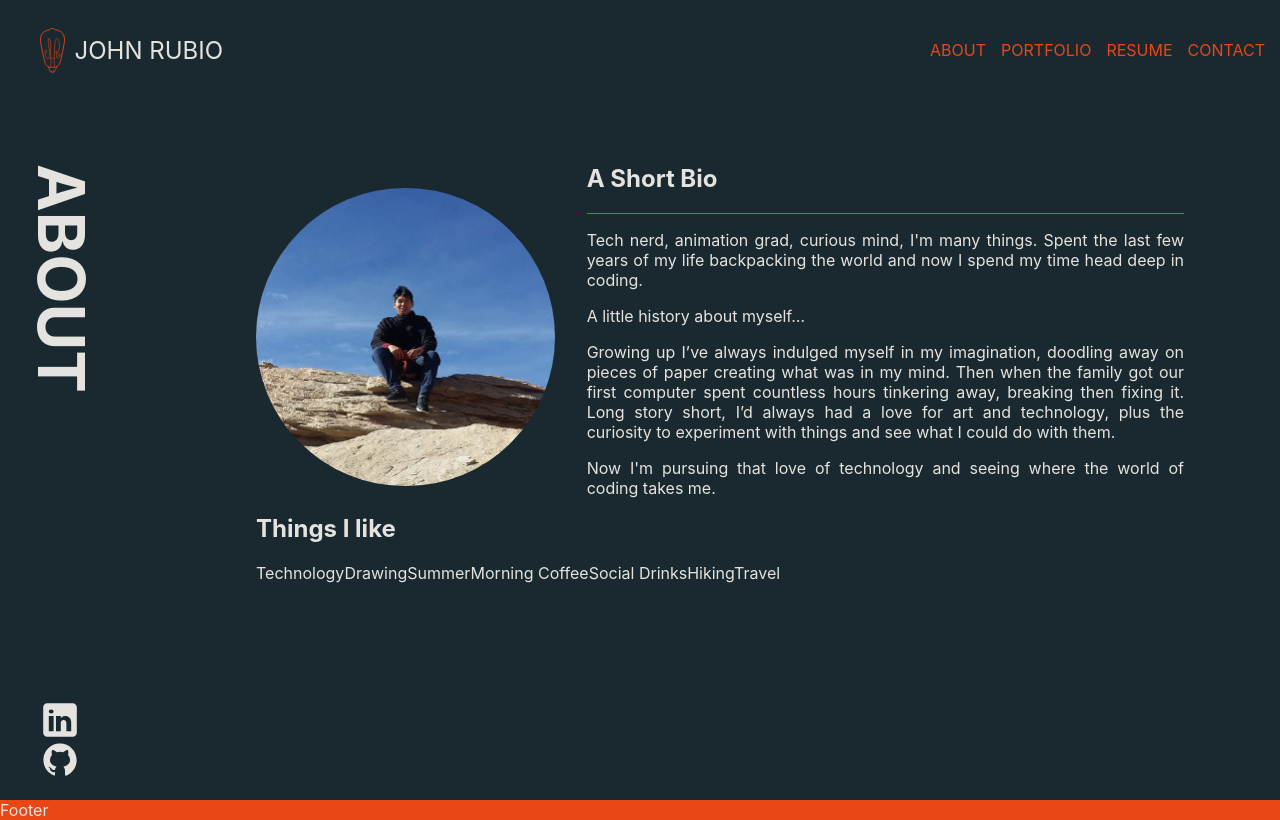
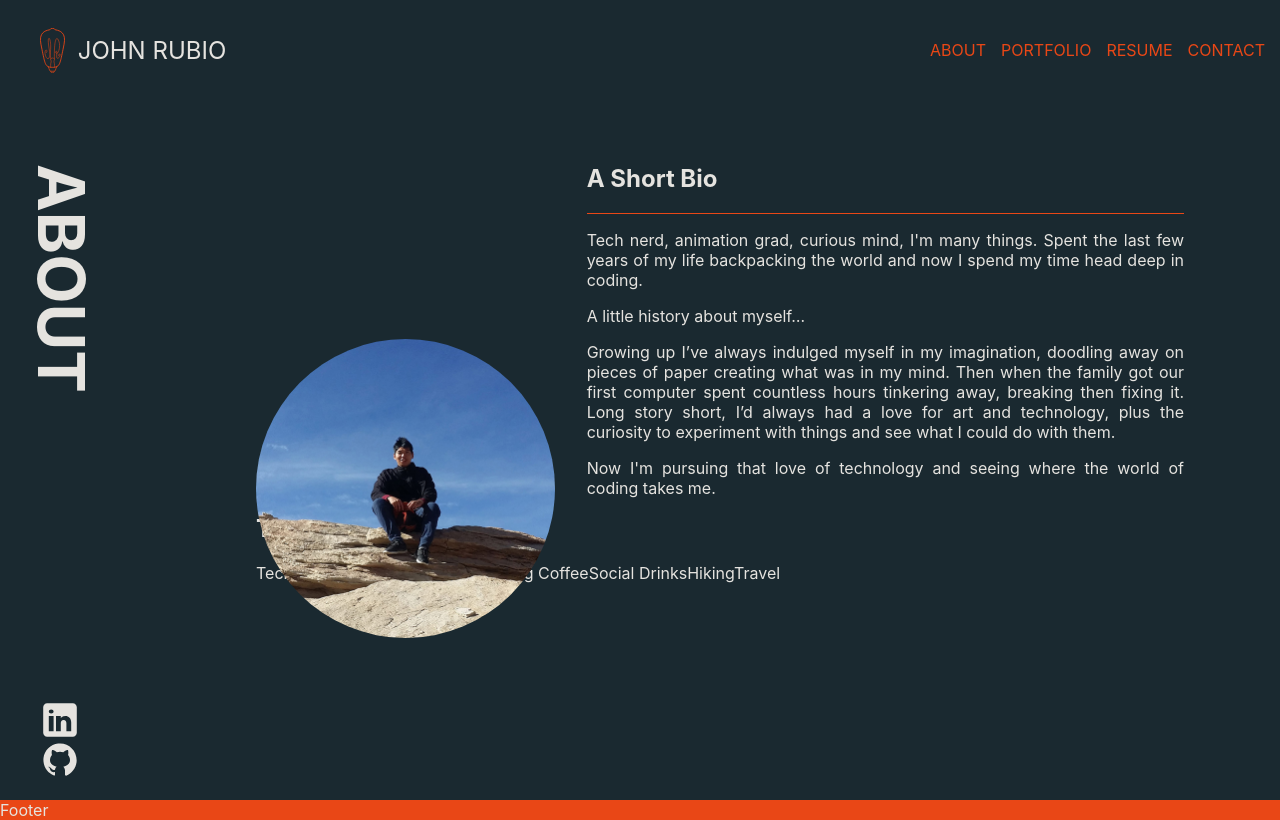
Before and after one commit to livelifedev/portfolio2020, a Next.js app: page /about in a window 1280 px wide. Built offline with nearby package versions, Linux system fonts and the light colour scheme.

Commit message:
added image placeholder in about

```diff
--- a/pages/about.js
+++ b/pages/about.js
@@ -3,6 +3,7 @@ import Layout from "../src/components/layouts/Layout";
 import styles from "./about.module.scss";
 
 export default function About() {
+  const [imageLoaded, setImageLoaded] = useState(false);
   const [showHobbyText, setHobbyText] = useState("");
   const [selectedHobby, setSelectedHobby] = useState();
   const hobbies = [
@@ -40,7 +41,12 @@ export default function About() {
       <div className={styles.about}>
         <div className={styles.profile}>
           <div className={styles.profilePhoto}>
-            <img src="/profile.jpg" alt="Profile" />
+            <img
+              src="/profile.jpg"
+              alt="Profile"
+              onLoad={() => console.log("run onload") || setImageLoaded(true)}
+            />
+            {!imageLoaded && <div className={styles.placeholder}></div>}
           </div>
           <div className={styles.bioText}>
             <h2>A Short Bio</h2>
--- a/pages/about.module.scss
+++ b/pages/about.module.scss
@@ -8,10 +8,12 @@
 
   .profilePhoto {
     flex: 1;
+    position: relative;
 
     img {
       width: 100%;
       border-radius: 100%;
+      position: absolute;
     }
   }
 
@@ -20,6 +22,13 @@
     flex: 2;
     padding: 0 2rem;
   }
+
+  .placeholder {
+    width: 100%;
+    padding-top: 100%;
+    border-radius: 100%;
+    background-color: $primary;
+  }
 }
 
 @media (max-width: 600px) {
--- a/src/components/layouts/Nav.module.scss
+++ b/src/components/layouts/Nav.module.scss
@@ -20,7 +20,7 @@
 
     span {
       font-size: 1.5rem;
-      margin-left: 0.6rem;
+      margin-left: 0.8rem;
     }
   }
 
```
